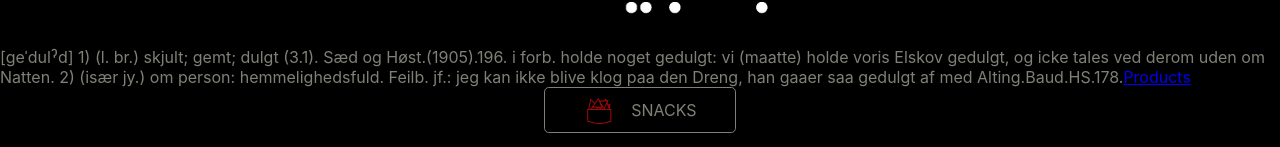
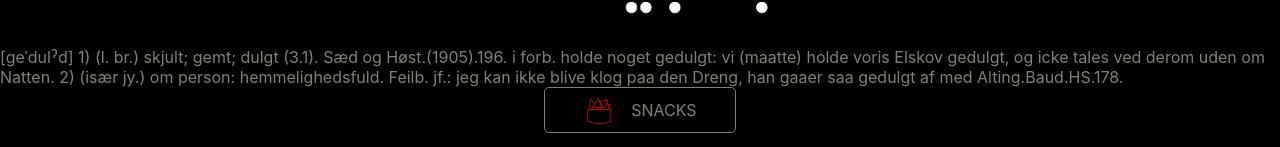
Before and after one commit to KisLajos/advanced_frontend_project, a React (Create React App) app: page /menu in a window 1280 px wide. Shown: the part 290-437 px from the top of the page. Built offline with nearby package versions, Linux system fonts and the light colour scheme; no server answers.

Commit message:
Menu cleanup

```diff
--- a/src/pages/Menu.js
+++ b/src/pages/Menu.js
@@ -2,7 +2,6 @@ import React, { useEffect, useState } from "react";
 import MenuButtons from "../components/MenuButtons.js";
 import Logo from "../assets/logo_transparent.png";
 import "./Menu.css";
-import { Link } from "react-router-dom";
 
 export default function Category() {
   const [categories, setCategories] = useState([]);
@@ -31,7 +30,7 @@ export default function Category() {
       icke tales ved derom uden om Natten. 2) (især jy.) om person:
       hemmelighedsfuld. Feilb. jf.: jeg kan ikke blive klog paa den Dreng, han
       gaaer saa gedulgt af med Alting.Baud.HS.178.
-      <Link to ="/products">Products</Link>
+
       <MenuButtons categories={categories} />
     </div>
   );
```
